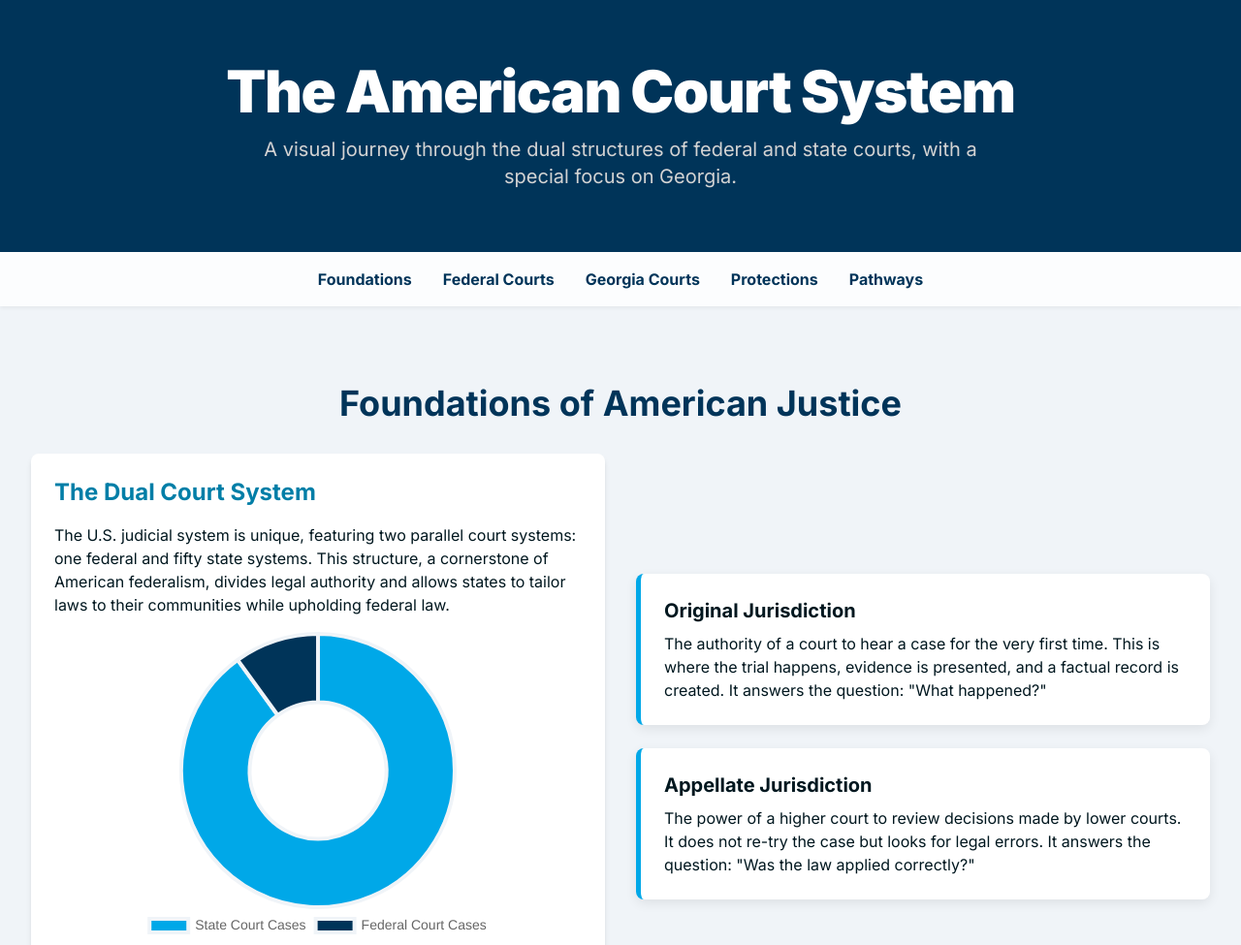
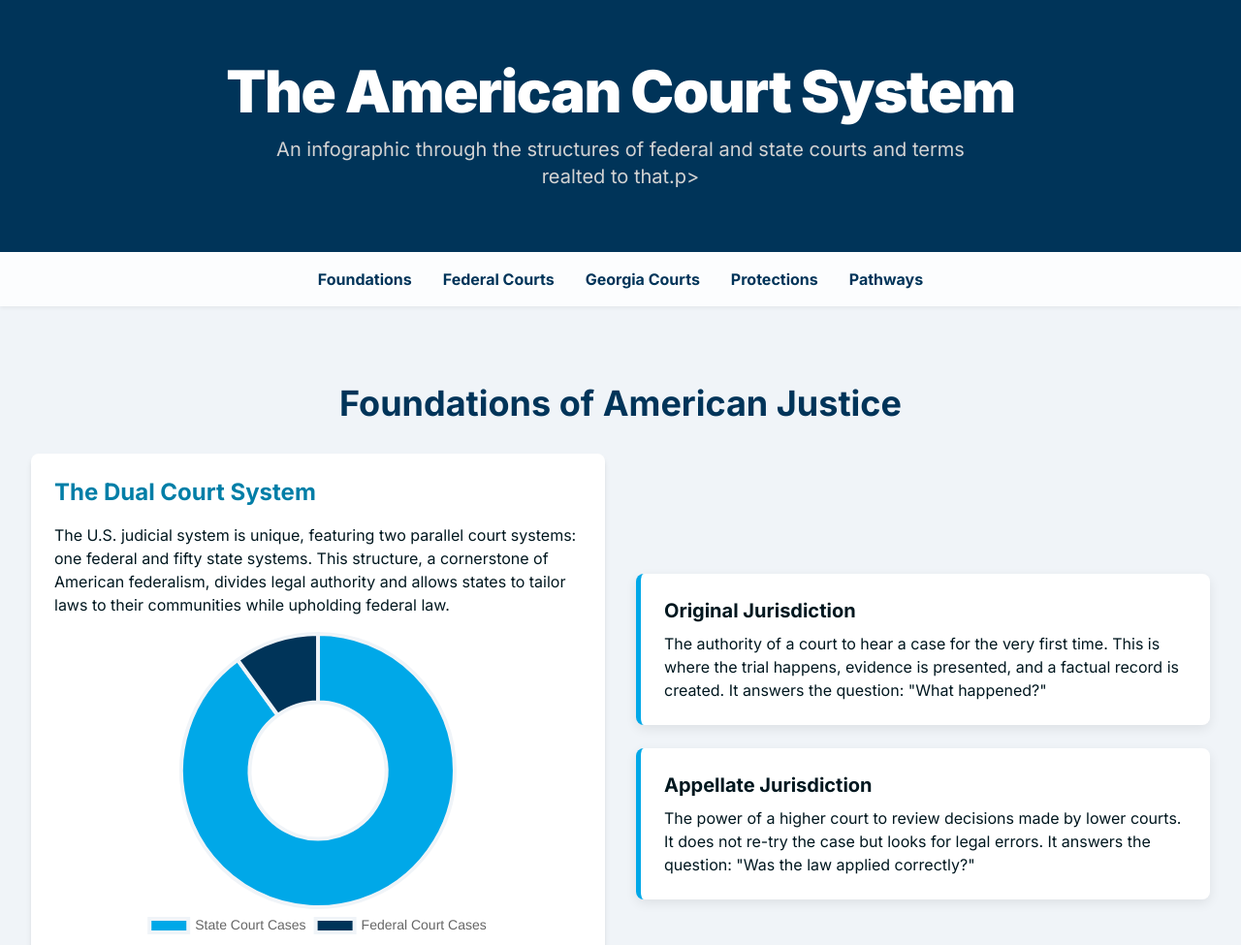
Before and after one commit to SL-2021/americangovtproject55.github.io, a plain HTML site: page index.html in a window 1280 px wide. Shown: the top 975 px of the page at 97% size. Drawn offline with nearby package versions, Linux system fonts and the light colour scheme.

Commit message:
Update index.html
Added some edits

```diff
--- a/index.html
+++ b/index.html
@@ -77,7 +77,7 @@
 
     <header class="bg-[#003459] text-white text-center py-16 px-4">
         <h1 class="text-4xl md:text-6xl font-black tracking-tight">The American Court System</h1>
-        <p class="mt-4 text-lg md:text-xl max-w-3xl mx-auto text-[#D3D3D3]">A visual journey through the dual structures of federal and state courts, with a special focus on Georgia.</p>
+        <p class="mt-4 text-lg md:text-xl max-w-3xl mx-auto text-[#D3D3D3]">An infographic through the structures of federal and state courts and terms realted to that.p>
     </header>
 
     <nav class="sticky-nav">
```
